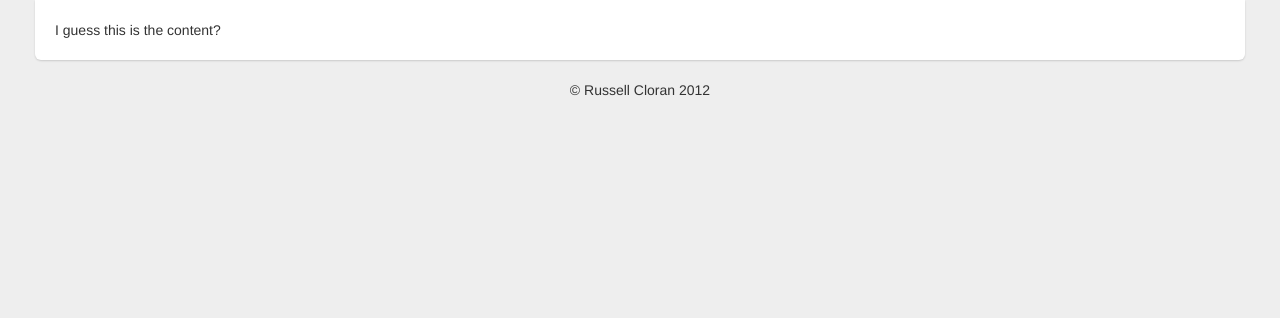
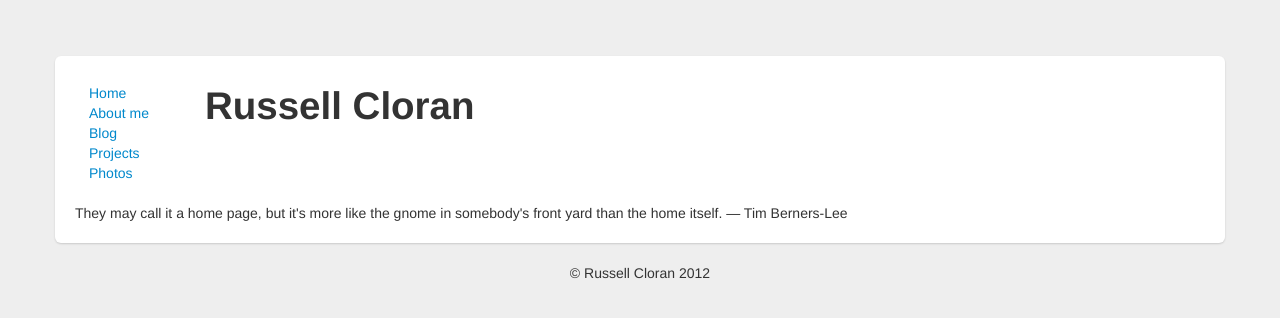
Before and after one commit to rcloran/rcloran.github.com, a Jekyll site: the page built from index.html, in a window 1280 px wide. Shown: the top 318 px of the page. Built offline with Jekyll 4.4.1, drawn with Linux system fonts in a browser that asks for light colours.

Commit message:
Sortof fill in home page, a bit

```diff
--- /dev/null
+++ b/_includes/nav.html
@@ -0,0 +1,7 @@
+<ul class="nav">
+	<li><a href="/">Home</a></li>
+	<li><a href="/about">About me</a></li>
+	<li><a href="/blog/">Blog</a></li>
+	<li><a href="/projects/">Projects</a></li>
+	<li><a href="/photos/">Photos</a></li>
+</ul>
--- a/_layouts/default.html
+++ b/_layouts/default.html
@@ -2,12 +2,15 @@
 <html lang="en">
 <head>
 	<meta charset="utf-8">
-	<title>{{ title }}</title>
+	<title>{{ page.title }}</title>
 	{% if page.description %}<meta name="description" content="{{ page.description }}">{% endif %}
 	<meta name="author" content="{{ site.author.name }}">
 
 	<link href="/assets/bootstrap/css/bootstrap.min.css" rel="stylesheet">
 	<link href="/assets/css/style.css" rel="stylesheet" type="text/css" media="all">
+	{% for style in page.extra_styles %}
+	<link href="{{ style }}" rel="stylesheet" type="text/css">
+	{% endfor %}
 </head>
 <body>
 	<div class="container">
--- /dev/null
+++ b/assets/css/home.css
@@ -0,0 +1,18 @@
+.content {
+  margin: 4em 0px 0px 0px;
+  vertical-align: middle;
+  -webkit-border-radius: 6px;
+     -moz-border-radius: 6px;
+          border-radius: 6px;
+  -webkit-box-shadow: 0 1px 2px rgba(0,0,0,.15);
+     -moz-box-shadow: 0 1px 2px rgba(0,0,0,.15);
+          box-shadow: 0 1px 2px rgba(0,0,0,.15);
+}
+.leftnavbar {
+	float: left;
+	margin: 0.5em 4em 0em 1em;
+}
+q {
+	display: block;
+	clear: both;
+}
--- a/assets/css/style.css
+++ b/assets/css/style.css
@@ -9,14 +9,14 @@ html, body {
   margin-top: 20px;
 }
 .container > footer p {
-  text-align: center; /* center align it with the container */
+  text-align: center;
 }
 
 /* The white background content wrapper */
 .content {
   background-color: #fff;
   padding: 20px;
-  margin: 0 -20px; /* negative indent the amount of the padding to maintain the grid system */
+  margin: 0 -20px;
   -webkit-border-radius: 0 0 6px 6px;
      -moz-border-radius: 0 0 6px 6px;
           border-radius: 0 0 6px 6px;
--- a/index.html
+++ b/index.html
@@ -1,5 +1,15 @@
 ---
 layout: home
-title: Test
+title: Russell Cloran
+extra_styles: ["/assets/css/home.css"]
 ---
-I guess this is the content?
+<div class="leftnavbar">
+	{% include nav.html %}
+</div>
+<h1>Russell Cloran</h1>
+
+<footer>
+<q>They may call it a home page, but it's more like the gnome in somebody's front yard than the home itself.
+	&mdash; Tim Berners-Lee
+</q>
+</footer>
```
